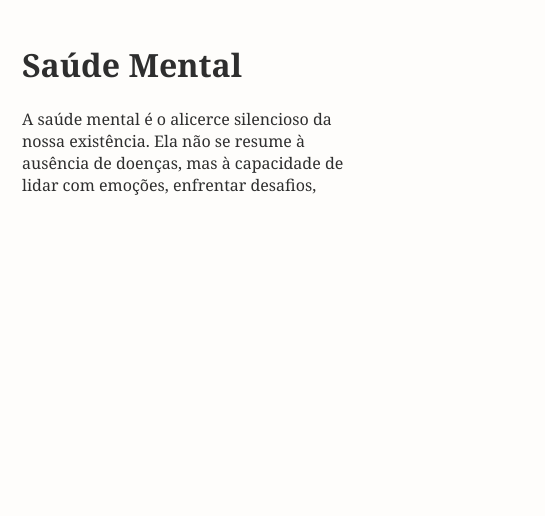
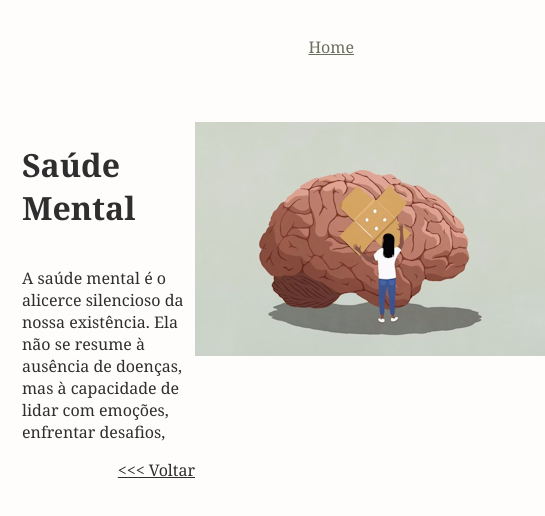
Before and after one commit to alanpsic/site_alan, a React (Vite) app: page /artigo/tema_1 in a window 390 px wide. Shown: the top 516 px of the page, 545 px wide, since content can reach past the window. Built offline with nearby package versions, Linux system fonts and the light colour scheme.

Commit message:
adicionado imagens na pagina artigo e stilizando

```diff
--- a/src/pages/artigo/index.tsx
+++ b/src/pages/artigo/index.tsx
@@ -1,29 +1,38 @@
 
 import { useParams } from "react-router-dom"
 import { useEffect, useState } from "react";
+import style from "./style.module.css";
+import { Link } from "react-router-dom";
+
+import primeiroArtigoImg from "../../images/Artigos/SaudeMentalDetail.png";
+
+interface ArtigoData
+{
+    tema: string;
+    texto: string[];
+    texto_simplificado: string;
+    imagem: string
+}
 
 export const  primeiroArtigo = {
     tema: "Saúde Mental",
     texto: ["A saúde mental é o alicerce silencioso da nossa existência. Ela não se resume à ausência de doenças, mas à capacidade de lidar com emoções, enfrentar desafios,"],
-    texto_simplificado: "A saúde mental é o alicerce silencioso da nossa existência. Ela não se resume à ausência de doenças, mas à capacidade de lidar com emoções, enfrentar desafios,"
+    texto_simplificado: "A saúde mental é o alicerce silencioso da nossa existência. Ela não se resume à ausência de doenças, mas à capacidade de lidar com emoções, enfrentar desafios,",
+    imagem: primeiroArtigoImg
 };
 
 export const segundoArtigo = {
     tema: "Caminha e Cêrebro",
     texto: ["Em meio à correria do dia a dia, a caminhada parece simples demais para ser poderosa. Mas é justamente nessa simplicidade que mora sua força. Cada passo ativa não apenas músculos, mas também circuitos cerebrais que influenciam nosso humor, memória e capacidade de concentração.", "o caminhar, o cérebro recebe uma dose natural de endorfinas, reduzindo o estresse e promovendo bem-estar. A circulação sanguínea aumenta, levando mais oxigênio às células cerebrais, o que favorece a clareza mental e a criatividade. Não é por acaso que grandes pensadores, como Nietzsche e Darwin, faziam longas caminhadas para estimular ideias.", "Mais do que exercício físico, caminhar é um ritual de reconexão. É quando o barulho externo se silencia e o cérebro encontra espaço para reorganizar pensamentos, processar emoções e até resolver problemas que pareciam insolúveis.", "Caminhar é gratuito, acessível e profundamente transformador. É o tipo de terapia que não exige divã — apenas disposição para sair e deixar o corpo guiar a mente."],
-    texto_simplificado: "Em meio à correria do dia a dia, a caminhada parece simples demais para ser poderosa. Mas é justamente nessa simplicidade que mora sua força. Cada passo ativa não apenas músculos, mas também circuitos cerebrais que influenciam nosso humor, memória e capacidade de concentração."
+    texto_simplificado: "Em meio à correria do dia a dia, a caminhada parece simples demais para ser poderosa. Mas é justamente nessa simplicidade que mora sua força. Cada passo ativa não apenas músculos, mas também circuitos cerebrais que influenciam nosso humor, memória e capacidade de concentração.",
+    imagem: primeiroArtigoImg
 };
 
 export const terceiroArtigo = {
     tema: "Saude Mental",
     texto: ["A saúde mental é o alicerce silencioso da nossa existência. Ela não se resume à ausência de doenças, mas à capacidade de lidar com emoções, enfrentar desafios."],
-    texto_simplificado: "A saúde mental é o alicerce silencioso da nossa existência. Ela não se resume à ausência de doenças, mas à capacidade de lidar com emoções, enfrentar desafios."
-}
-
-interface ArtigoData
-{
-    tema: string;
-    texto: string[];
+    texto_simplificado: "A saúde mental é o alicerce silencioso da nossa existência. Ela não se resume à ausência de doenças, mas à capacidade de lidar com emoções, enfrentar desafios.",
+    imagem: primeiroArtigoImg
 }
 
 export function Artigo()
@@ -36,6 +45,8 @@ export function Artigo()
     let current_texto = "";
 
     const novoTema = tema != undefined ? tema : "";
+
+    const voltarText = "<<< Voltar";
 
     useEffect(()=>{
         handleCheckTema(novoTema);
@@ -58,10 +69,25 @@ export function Artigo()
 
     return (
         <div>
-            <h1>{ artigo ? artigo.tema : ""}</h1>
-            { artigo && artigo.texto.map((item, index)=>(
-                <p key={index}>{item}</p>
-            ))}
+            <div className={style.head}><Link className={style.artigoLink} to="/">Home</Link></div>
+            <div className={style.artigo}>
+
+               <div className={style.artigoTxt}>
+                    <h1>{ artigo ? artigo.tema : ""}</h1>
+                    { artigo && artigo.texto.map((item, index)=>(
+                        <p key={index}>{item}</p>
+                    ))}
+                    <div className={style.linkVoltar}><Link to="/">{voltarText}</Link></div>
+               </div>
+
+                <div className={style.artigoImg}>
+                    <img src={artigo?.imagem} alt="" />
+                </div>
+
+
+
+            </div>
+
         </div>
     )
 }
--- /dev/null
+++ b/src/pages/artigo/style.module.css
@@ -0,0 +1,52 @@
+
+
+.artigo
+{
+    display:flex;
+    flex-direction:row;
+    width:100%;
+    margin-top:50px;
+}
+
+.artigo img
+{
+    margin-bottom:50px;
+}
+
+.artigoTxt
+{
+    width:50%;
+    display:flex;
+    flex-direction:column;
+}
+
+.artigoImg
+{
+    text-align:center;
+    width:50%;
+}
+
+.head
+{
+    display:flex;
+    justify-content:flex-end;
+    padding:14px;
+}
+
+.artigoLink
+{
+    color:#6B705C;
+}
+
+.linkVoltar
+{
+    text-align:end;
+}
+
+@media (max-width:720px)
+{
+    .artigo
+    {
+       width:100%;
+    }
+}
```
Also changed, not shown: src/images/Artigos/CaminhadaImg.png (added), src/images/Artigos/SaudeMentalDetail.png (added).
